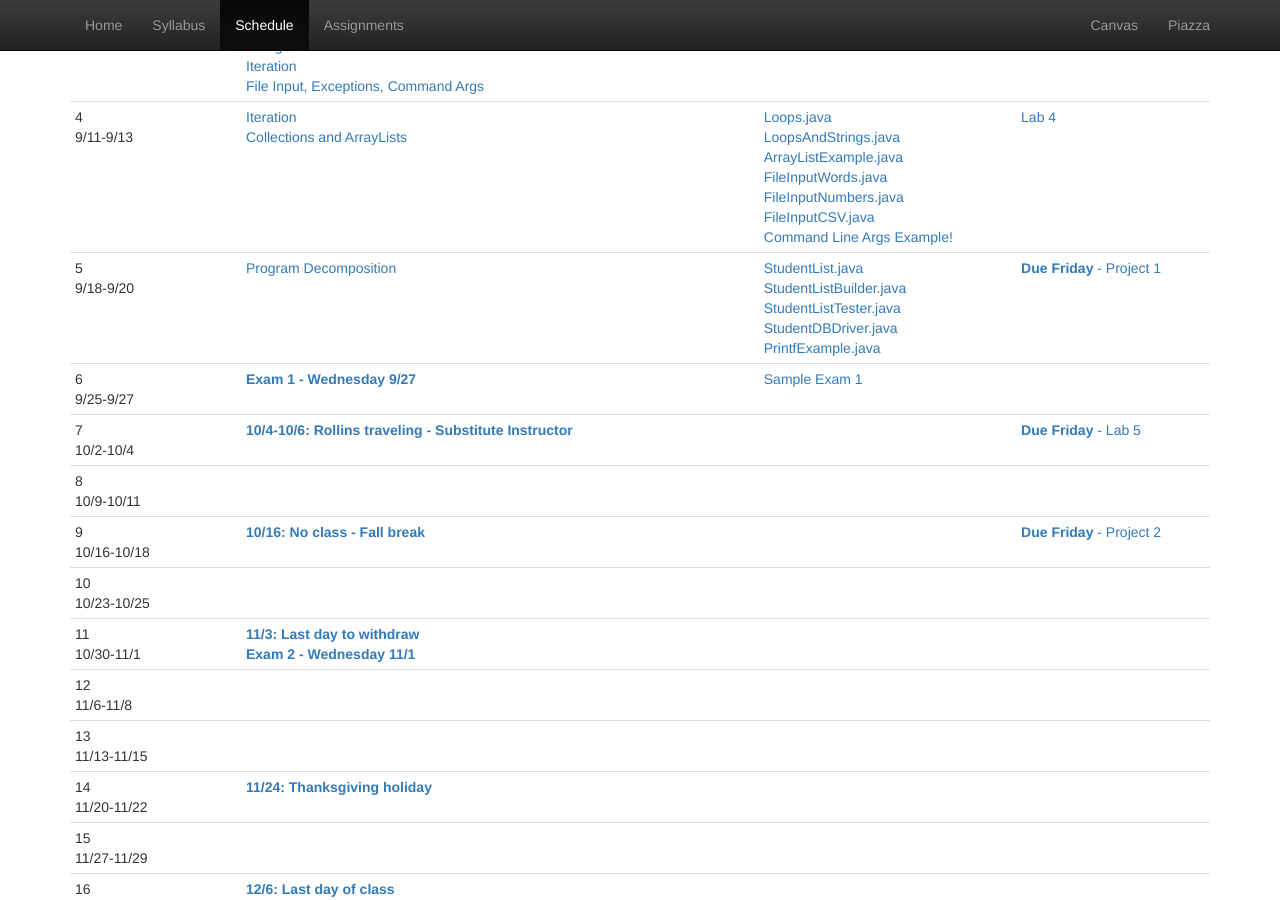
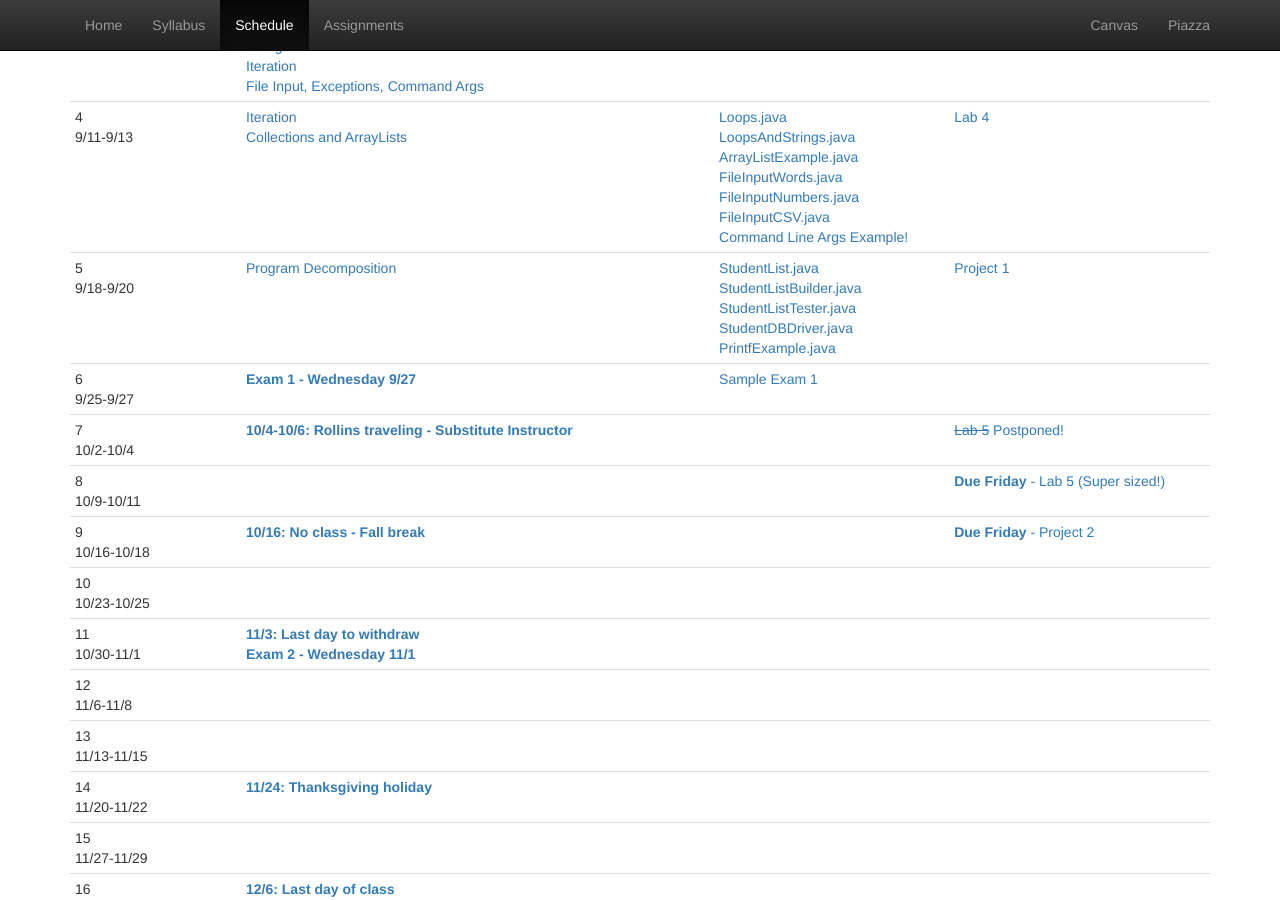
Before and after one commit to CS112-F17/cs112-f17.github.io, a Jekyll site: the page built from schedule.html, in a window 1280 px wide and 900 px high, scrolled down 522 px. Built offline with Jekyll 4.4.1, drawn with Linux system fonts in a browser that asks for light colours.

Commit message:
update lab 5

```diff
--- a/assignments.html
+++ b/assignments.html
@@ -37,8 +37,8 @@ title: Assignments
      </tr>
      <tr>
        <td>5</td>
-       <td><a href="https://github.com/CS112-F17/labs/blob/master/lab5.md">Arrays</a></td>
-       <td>Friday 10/6, 5:00pm</td>
+       <td><a href="https://github.com/CS112-F17/labs/blob/master/lab5.md">Arrays (Super sized!)</a></td>
+       <td>Friday 10/13, 5:00pm</td>
      </tr>
 <!--
      <tr>
--- a/schedule.html
+++ b/schedule.html
@@ -141,7 +141,7 @@ title: Schedule
 			<a href="https://github.com/CS112-F17/code/blob/master/PrintfExample.java">PrintfExample.java</a><br/>
 		</td>
 		<td>
-			<a href="https://github.com/CS112-F17/projects/blob/master/project1.md"><strong>Due Friday</strong> - Project 1</a>
+			<a href="https://github.com/CS112-F17/projects/blob/master/project1.md">Project 1</a>
 		</td>
 	</tr>
 	<tr>
@@ -178,7 +178,7 @@ title: Schedule
 		</td>
 		<td>
  				<!-- <a href="https://github.com/CS112-F17/labs/blob/master/image_exercise.md">Image Exercise</a><br/> -->
-				<a href="https://github.com/CS112-F17/labs/blob/master/lab5.md"><strong>Due Friday</strong> - Lab 5</a><br/>
+				<a href="https://github.com/CS112-F17/labs/blob/master/lab5.md"><del>Lab 5</del> Postponed!</a><br/>
 		</td>
 	</tr>
 	<tr>
@@ -190,6 +190,7 @@ title: Schedule
 		<td>
 		</td>
 		<td>
+				<a href="https://github.com/CS112-F17/labs/blob/master/lab5.md"><strong>Due Friday</strong> - Lab 5 (Super sized!)</a><br/>
 	<!-- 				<a href="https://github.com/CS112-F17/projects/blob/master/project2.md">Project 2</a> -->
 		</td>
 	</tr>
```
